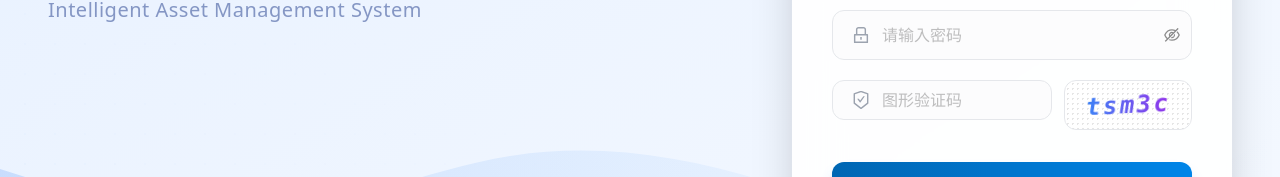
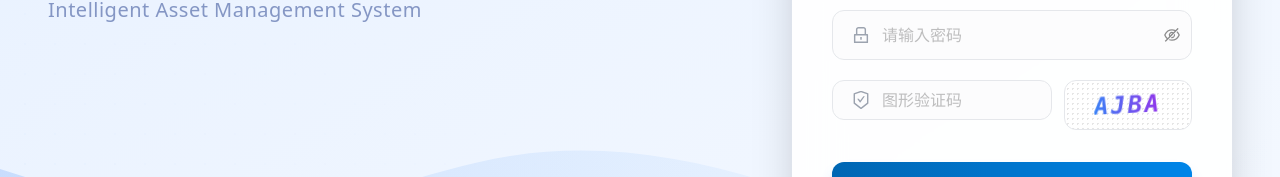
Before and after one commit to baker912/-, a React (Vite) app: page /login in a window 1280 px wide. Shown: the part 431-608 px from the top of the page. Built offline with nearby package versions, Linux system fonts and the light colour scheme.

Commit message:
feat: implement dynamic captcha for login page

```diff
--- a/src/pages/Login.tsx
+++ b/src/pages/Login.tsx
@@ -9,6 +9,22 @@ const Login: React.FC = () => {
   const { signIn } = useAuth();
   const navigate = useNavigate();
   const [messageApi, contextHolder] = message.useMessage();
+
+  // Captcha State
+  const generateCaptcha = () => {
+    const chars = '23456789ABCDEFGHJKLMNPQRSTUVWXYZabcdefghjkmnpqrstuvwxyz';
+    let code = '';
+    for (let i = 0; i < 4; i++) {
+      code += chars.charAt(Math.floor(Math.random() * chars.length));
+    }
+    return code;
+  };
+
+  const [captchaCode, setCaptchaCode] = useState(generateCaptcha());
+
+  const refreshCaptcha = () => {
+    setCaptchaCode(generateCaptcha());
+  };
 
   // Mock SSO Login
   const handleSSO = () => {
@@ -194,12 +210,16 @@ const Login: React.FC = () => {
                         className="rounded-xl bg-gray-50/50 border-gray-200 focus:bg-white hover:bg-white transition-colors"
                      />
                    </Form.Item>
-                   <div className="w-32 h-[50px] bg-white rounded-xl border border-gray-200 flex items-center justify-center cursor-pointer hover:shadow-sm transition-shadow relative overflow-hidden group" title="点击刷新">
+                   <div
+                     className="w-32 h-[50px] bg-white rounded-xl border border-gray-200 flex items-center justify-center cursor-pointer hover:shadow-sm transition-shadow relative overflow-hidden group select-none"
+                     title="点击刷新"
+                     onClick={refreshCaptcha}
+                   >
                       <div className="absolute inset-0 bg-gradient-to-r from-transparent via-white/50 to-transparent translate-x-[-100%] group-hover:translate-x-[100%] transition-transform duration-700"></div>
                       {/* Noise Background */}
                       <div className="absolute inset-0 opacity-10" style={{ backgroundImage: 'radial-gradient(#000 1px, transparent 1px)', backgroundSize: '5px 5px' }}></div>
                       <span className="text-2xl font-black font-mono text-transparent bg-clip-text bg-gradient-to-r from-blue-500 to-purple-600 italic tracking-widest transform -rotate-3" style={{ filter: 'blur(0.3px)' }}>
-                         tsm3c
+                         {captchaCode}
                       </span>
                    </div>
                 </div>
```
